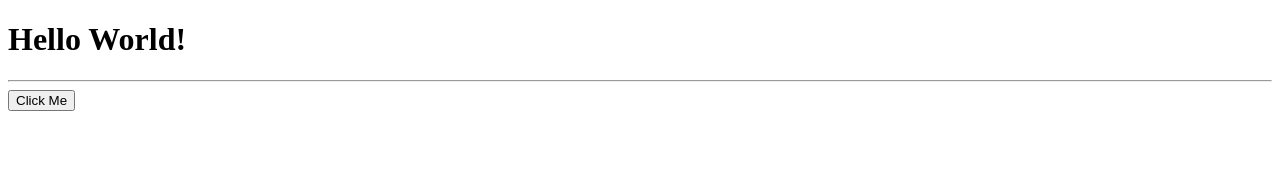
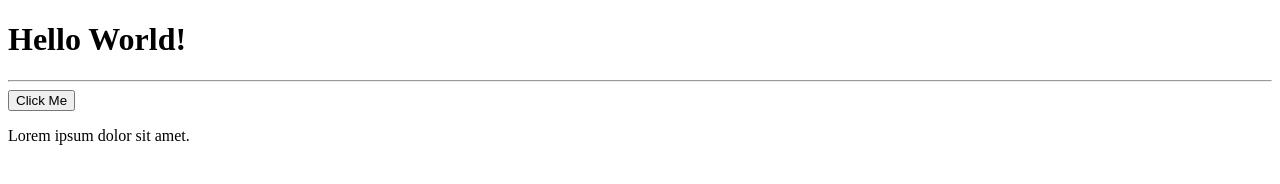
Before and after one commit to Nika491/html-and-css-lesson-17-github-10, a plain HTML site: page index.html in a window 1280 px wide. Drawn offline with Linux system fonts and the light colour scheme.

Commit message:
bla bla bla

```diff
--- a/index.html
+++ b/index.html
@@ -9,5 +9,7 @@
     <h1>Hello World!</h1>
     <hr>
     <button>Click Me</button>
+    <a href="about.html"></a>
+    <p>Lorem ipsum dolor sit amet.</p>
 </body>
 </html>
--- a/style.css
+++ b/style.css
@@ -0,0 +1,5 @@
+* {
+    margin: 0;
+    padding: 0;
+    box-sizing: border-box;
+}
```
Also changed, not shown: about.html (added).
